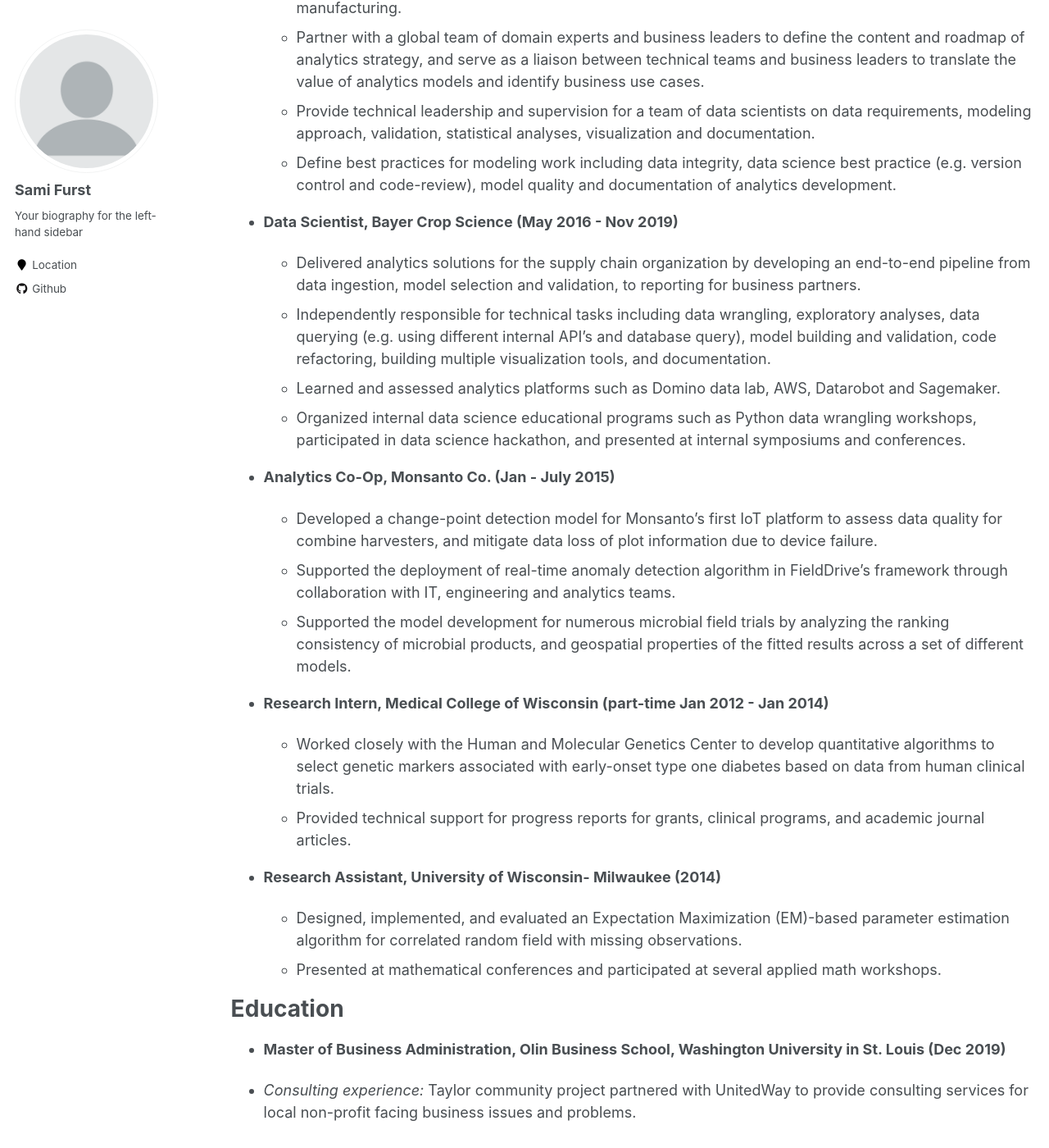
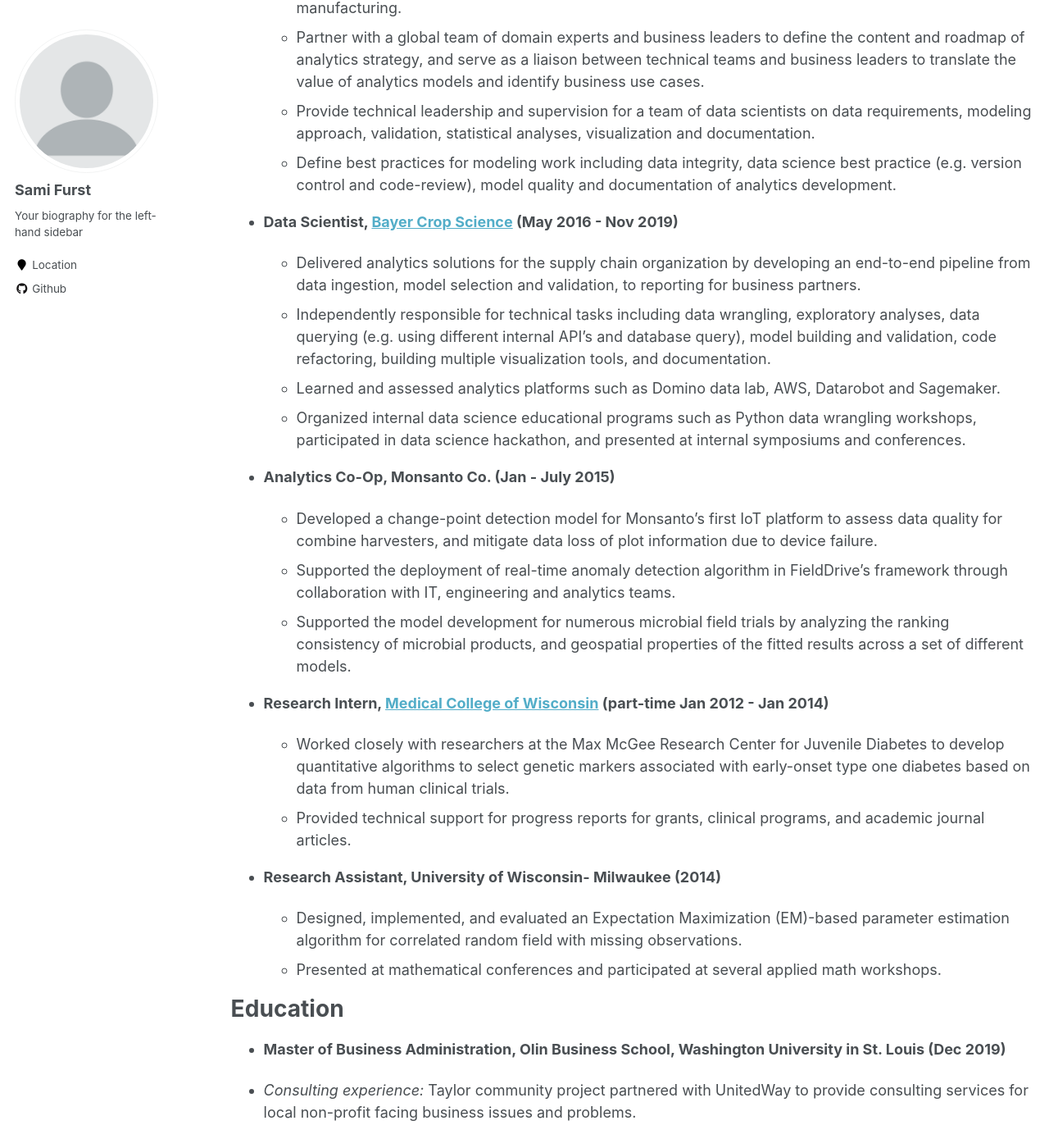
Before and after one commit to samimath/samimath.github.io, a Jekyll site: the page built from _pages/cv.md, in a window 1280 px wide and 1400 px high, scrolled down 650 px. Shown: the whole window at 82% size. Built offline with Jekyll 4.4.1, drawn with Linux system fonts in a browser that asks for light colours; some of the changed text lies outside the part shown.

Commit message:
modified cv page

```diff
--- a/_pages/cv.md
+++ b/_pages/cv.md
@@ -11,13 +11,14 @@
 
 Professional Experience
 ======
-* **Data Science Manager, Enterprise Holdings (Feb - June 2020)**
+* **Data Science Manager, [Enterprise Holdings](https://www.enterpriseholdings.com/en/index.html) (Feb - June 2020)**
 
   * Lead a team of research data scientists at EHI’s Center of Excellence in Data Science working to design, execute, and implement analytical solutions to support and grow various business units in the area of revenue management, risk modeling, and marketing analytics.
   * Provide technical expertise to help drive the execution of data science projects including science and code reviews to ensure sound methodologies in data wrangling, model development, validation measures and model deployment plans.
   * Serve as a data science business partner providing direct support, leadership and connection between data scientists, strategic analysts and assigned operational business units to drive the application of and generate opportunities for data science into business processes.
 
-* **Senior Data Scientist - Technical Lead, Bayer Crop Science (Nov 2019 - Feb 2020)**
+
+* **Senior Data Scientist - Technical Lead, [Bayer Crop Science](https://www.bayer.com/en/crop-science-innovations-data-science.aspx) (Nov 2019 - Feb 2020)**
 
    *  Lead an analytics work stream to support data-driven decisions, such as yield forecasting and growth stage modeling, to improve supply chain efficiency and sustainability for Bayer Crop Science’s row crop manufacturing.
    *  Partner with a global team of domain experts and business leaders to define the content and roadmap of analytics strategy, and serve as a liaison between technical teams and business leaders to translate the value of analytics models and identify business use cases.
@@ -25,7 +26,7 @@
    *   Define best practices for modeling work including data integrity, data science best practice (e.g. version control and code-review), model quality and documentation of analytics development.
 
 
-* **Data Scientist, Bayer Crop Science (May 2016 - Nov 2019)**
+* **Data Scientist, [Bayer Crop Science](https://www.bayer.com/en/crop-science-innovations-data-science.aspx) (May 2016 - Nov 2019)**
 
    * Delivered analytics solutions for the supply chain organization by developing an end-to-end pipeline from data ingestion, model selection and validation, to reporting for business partners.
    * Independently responsible for technical tasks including data wrangling, exploratory analyses, data querying (e.g. using different internal API’s and database query), model building and validation, code refactoring,
@@ -41,13 +42,15 @@
    * Supported the model development for numerous microbial field trials by analyzing the ranking consistency of microbial products, and geospatial properties of the fitted results across a set of different models.
 
 
-* **Research Intern, Medical College of Wisconsin (part-time Jan 2012 - Jan 2014)**
+* **Research Intern, [Medical College of Wisconsin](https://www.mcw.edu/) (part-time Jan 2012 - Jan 2014)**
 
-  * Worked closely with the Human and Molecular Genetics Center to develop quantitative algorithms to select genetic markers associated with early-onset type one diabetes based on data from human clinical trials.
+  * Worked closely with researchers at the Max McGee Research Center for Juvenile Diabetes to develop quantitative algorithms to select genetic markers associated with early-onset type one diabetes based on data from human clinical trials.
   * Provided technical support for progress reports for grants, clinical programs, and academic journal articles.
 
 
 * **Research Assistant, University of Wisconsin- Milwaukee (2014)**
+
+
   * Designed, implemented, and evaluated an Expectation Maximization (EM)-based parameter estimation
 algorithm for correlated random field with missing observations.
   * Presented at mathematical conferences and participated at several applied math workshops.
```
